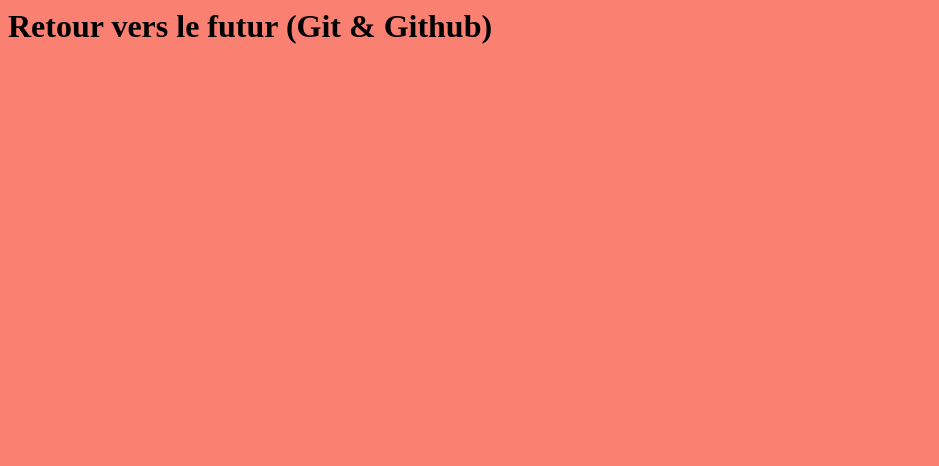
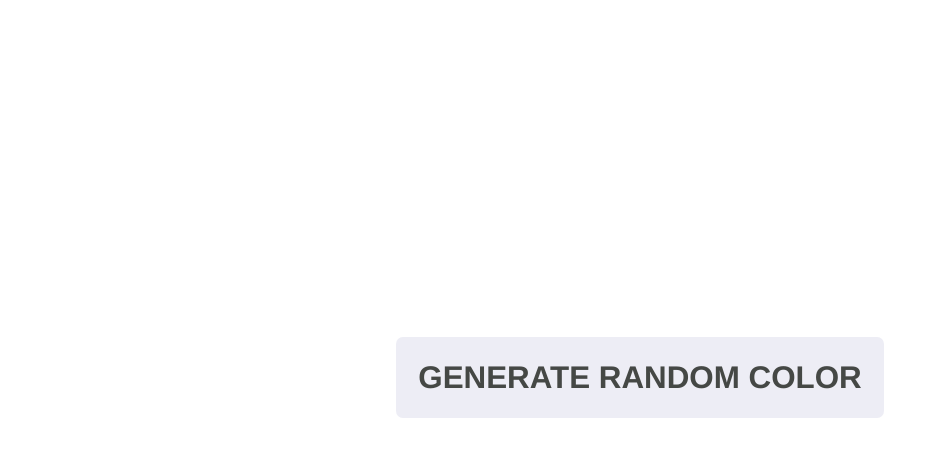
Before and after one commit to qcarpentier/Demo-Git-Github, a plain HTML site: page index.html in a window 1280 px wide. Shown: the whole page, without its empty margins (0-939 px from the left). Drawn offline with nearby package versions, Linux system fonts and the light colour scheme.

Commit message:
Generate random colors

```diff
--- a/app.js
+++ b/app.js
@@ -1 +1,17 @@
-alert('Hello Git!')
+function generate() {
+
+  var hexValues = ["0","1","2","3","4","5","6","7","8","9","a","b","c","d","e"];
+  var newColor = "#";
+
+  for ( var i = 0; i < 6; i++ ) {
+    var x = Math.round( Math.random() * 14 );
+    var y = hexValues[x];
+    newColor += y;
+  }
+
+  document.getElementById("container").style.backgroundColor = newColor;
+  document.getElementById("output").innerHTML = newColor;
+
+}
+
+generate();
--- a/index.html
+++ b/index.html
@@ -6,8 +6,15 @@
 
     <link rel="stylesheet" href="./style.css">
     <script src="./app.js"></script>
+    <script src="./jquery-3.4.1.js"></script>
 </head>
 <body>
-    <h1>Retour vers le futur (Git & Github)</h1>
+  <div id="container">
+    <div id="button" onclick="generate();">
+      GENERATE RANDOM COLOR
+    </div>
+    <div id="output"></div>
+    </div>
+  </div>
 </body>
 </html>
--- a/style.css
+++ b/style.css
@@ -1,3 +1,35 @@
-body {
-    background: salmon;
+* {
+  box-sizing: border-box;
+  color: #454845;
+  font-weight: 700;
+  font-family: 'Montserrat', 'Helvetica', sans-serif;
+  font-size: 1.4rem;
+  padding: 0;
+  margin: 0;
 }
+
+#container {
+  display: flex;
+  flex-direction: column;
+  align-items: center;
+  justify-content: center;
+  height: 100vh;
+  width: 100%;
+}
+
+#button {
+  background-color: rgba(220,220,235,0.5);
+  cursor: pointer;
+  border-radius: 7px;
+  transition: all ease 0.3s;
+}
+
+#button:hover {
+  background-color: rgba(220,220,235,0.7);
+  transition: all ease 0.3s;
+}
+
+#output,
+#button {
+  padding: 1rem;
+}
```
